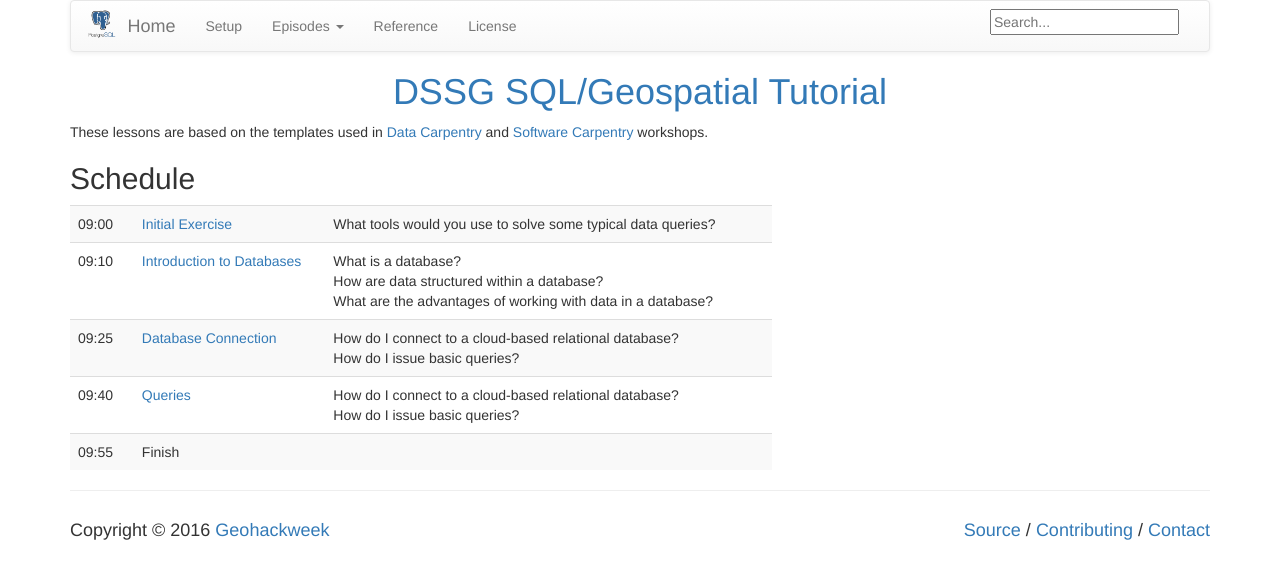
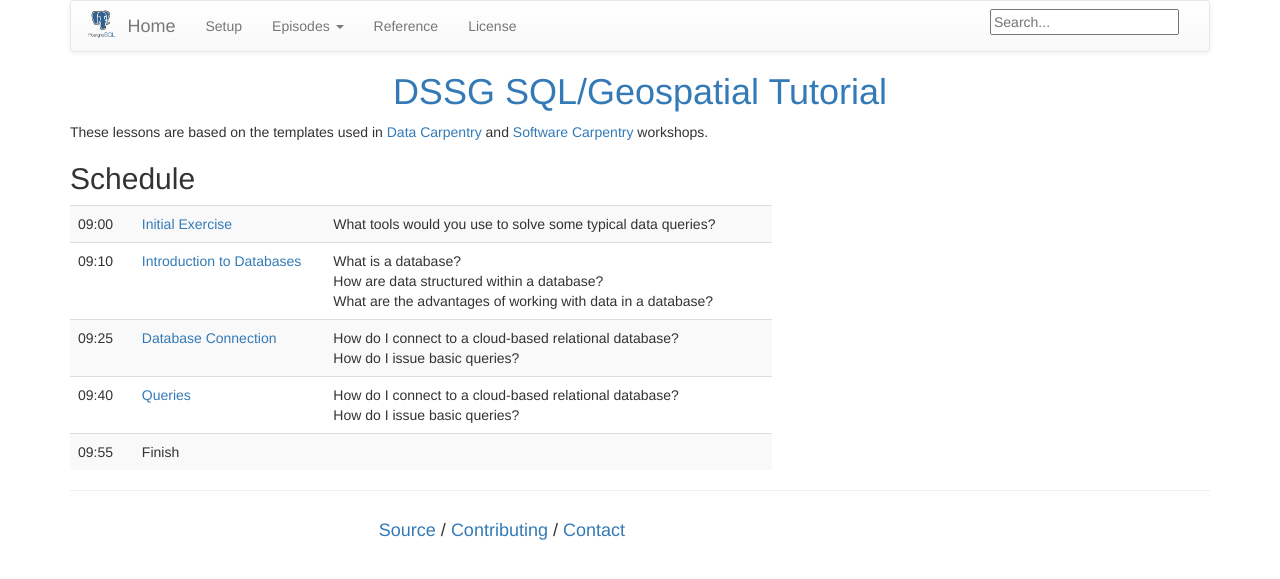
Before and after one commit to uwescience/SQL-geospatial-tutorial, a Jekyll site: the page built from index.md, in a window 1280 px wide. Shown: the top 579 px of the page. Built offline with Jekyll 4.4.1, drawn with Linux system fonts in a browser that asks for light colours.

Commit message:
Removing Geohackweek copyright

```diff
--- a/_includes/lesson_footer.html
+++ b/_includes/lesson_footer.html
@@ -1,12 +1,6 @@
 <hr/>
 <footer>
   <div class="row">
-    <div class="col-md-6" align="left">
-      <h4>
-	Copyright &copy; 2016
-  <a href="{{ site.ghw_site }}">Geohackweek</a>
-      </h4>
-    </div>
     <div class="col-md-6" align="right">
       <h4>
 	<a href="{{ site.repo }}/">Source</a>
```
